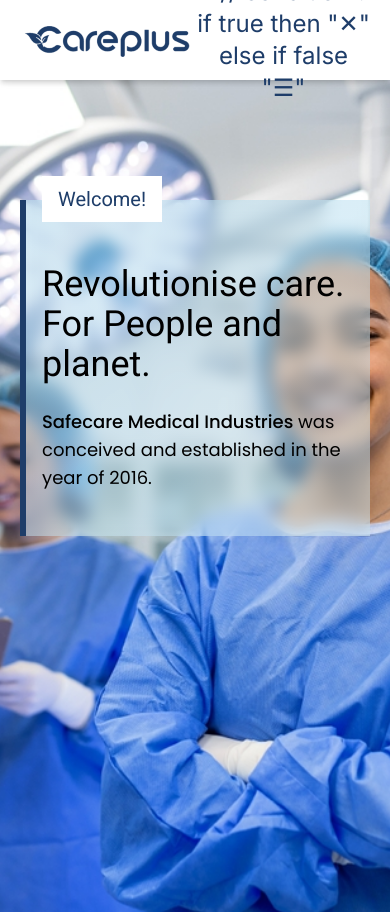
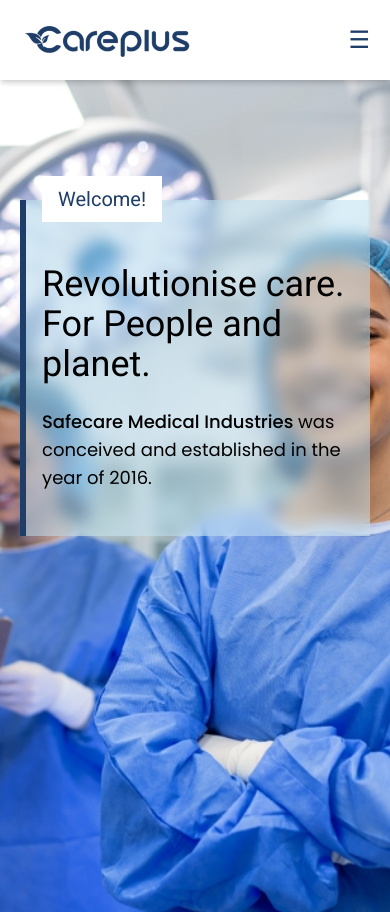
Before and after one commit to Sana-Ahmad1771/Careplus, a React (Vite) app: page / in a window 390 px wide. Shown: the top 912 px of the page. Built offline with nearby package versions, Linux system fonts and the light colour scheme.

Commit message:
added hamburger

```diff
--- a/src/components/common/Header.jsx
+++ b/src/components/common/Header.jsx
@@ -64,11 +64,12 @@ const Header = () => {
             onClick={toggleMenu}
             className="text-2xl text-[#1E3D69] "
           >
-            {isMenuOpen ? "✕" : "☰"}// condition ? if true then "✕" else if false "☰"
+            {isMenuOpen ? "✕" : "☰"}
           </button>
 
           {/* Small Dropdown Menu */}
-          {isMenuOpen && ( // This checks if the menu is open
+
+          {isMenuOpen && (
             <div className="absolute place-items-center right-0 mt-2 w-44 bg-white shadow-lg rounded-md py-2 z-50">
               <a href="#home" onClick={closeMenu}
                 className="block px-4 py-2 ">
@@ -95,3 +96,6 @@ const Header = () => {
 };
 
 export default Header;
+
+// {isMenuOpen && ()... This checks if the menu is open
+// condition ? if true "x" : else false "☰" This is a ternary operator that checks the state of the menu and displays either "x" or "☰" based on whether the menu is open or closed.
```
